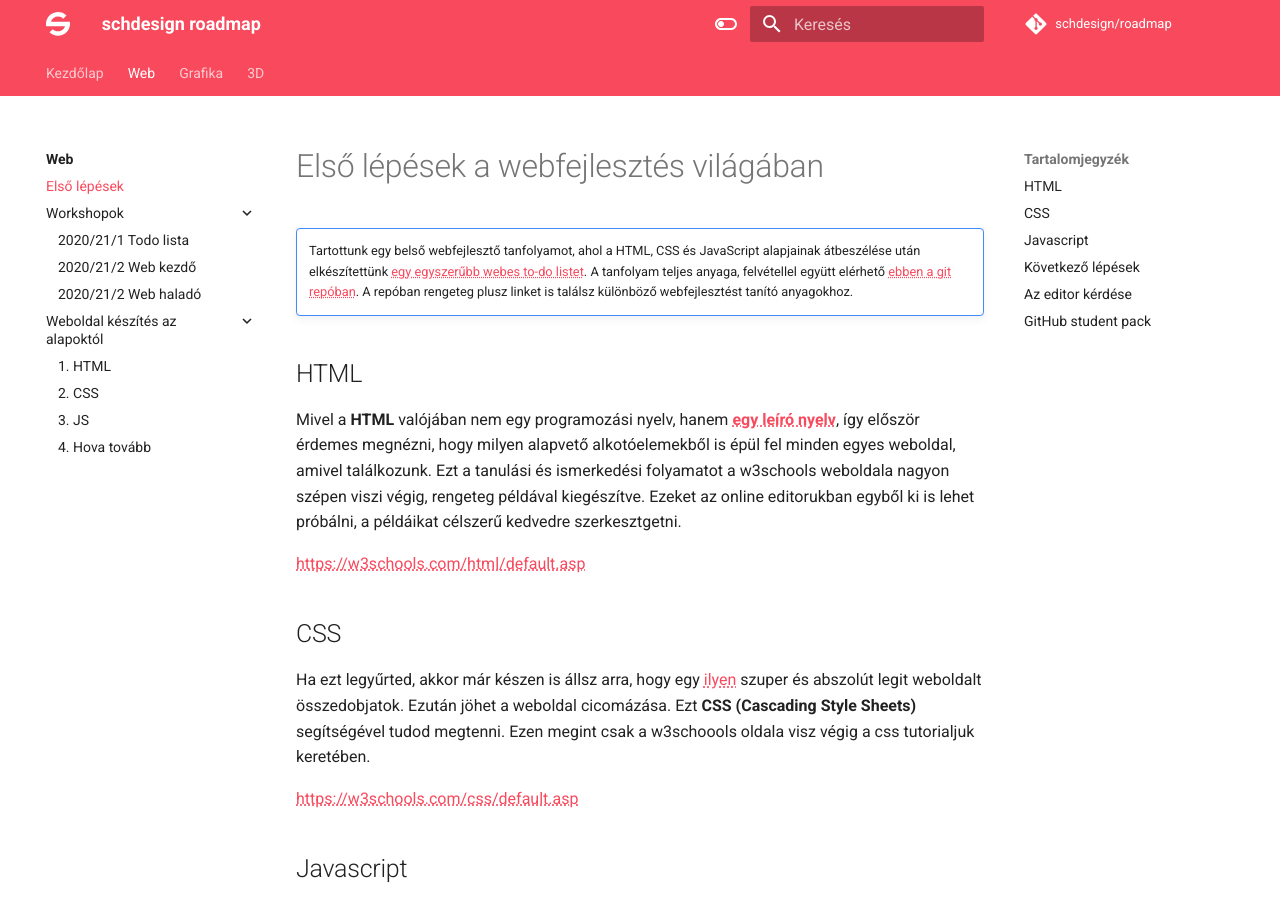
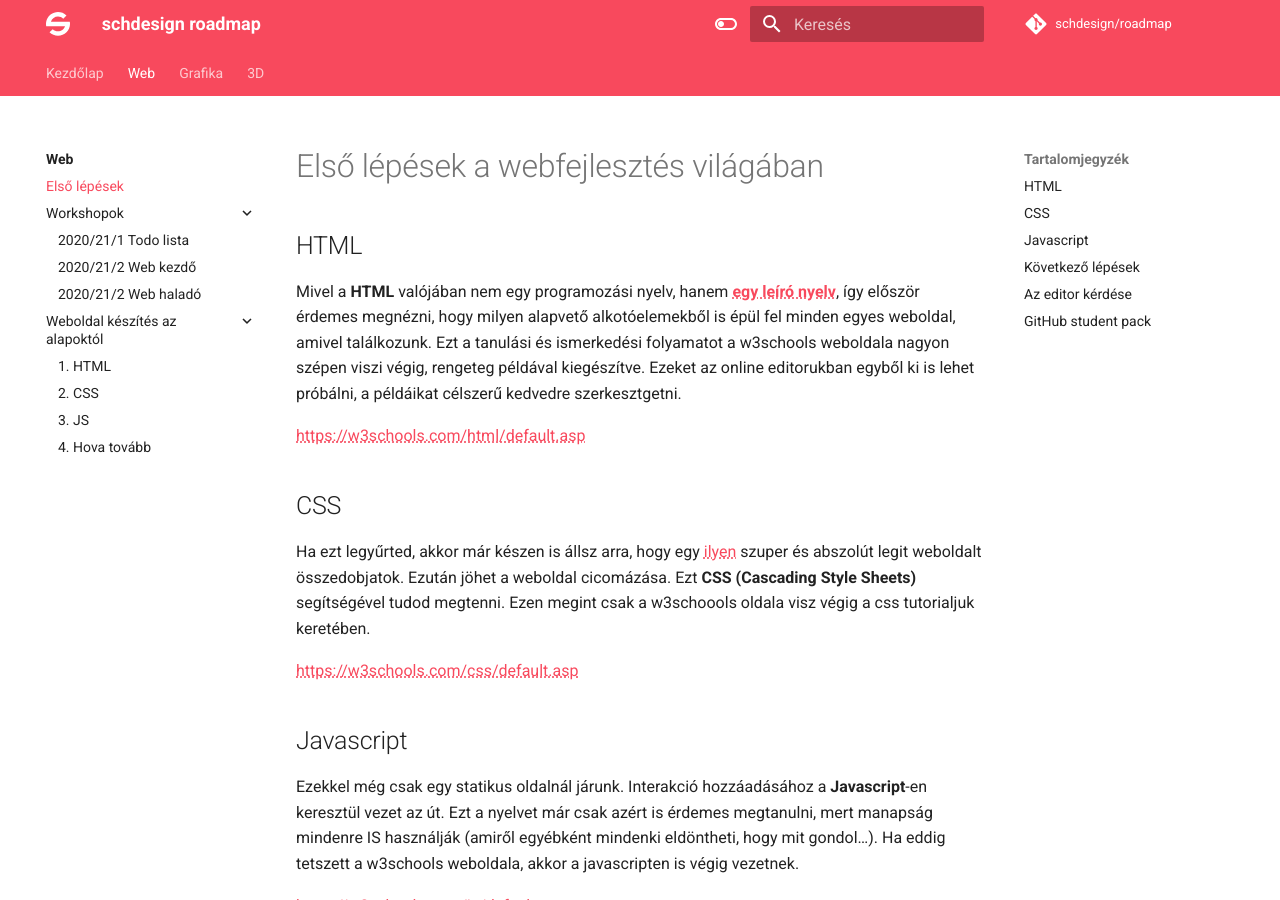
Before and after one commit to simonyiszk/schdesign-roadmap, an MkDocs documentation site: the page built from docs/web/elso-lepesek.md, in a window 1280 px wide and 900 px high. Built offline with MkDocs 1.6.1 and Material for MkDocs 9.7.7, drawn with Linux system fonts in a browser that asks for light colours; comment, search, counter and statistics services are not loaded.

Commit message:
removed duplicate part

```diff
--- a/docs/web/elso-lepesek.md
+++ b/docs/web/elso-lepesek.md
@@ -1,7 +1,4 @@
 # Első lépések a webfejlesztés világában
-
-!!! note ""
-    Tartottunk egy belső webfejlesztő tanfolyamot, ahol a HTML, CSS és JavaScript alapjainak átbeszélése után elkészítettünk [egy egyszerűbb webes to-do listet](https://stupefied-tesla-750b4f.netlify.app/). A tanfolyam teljes anyaga, felvétellel együtt elérhető [ebben a git repóban](https://git.sch.bme.hu/schdesign/todo-tutorial). A repóban rengeteg plusz linket is találsz különböző webfejlesztést tanító anyagokhoz.
 
 ## HTML
 
```
Also changed, not shown: docs/web/workshop/2020-21-1_todo-list.md (+1 -1 lines).
